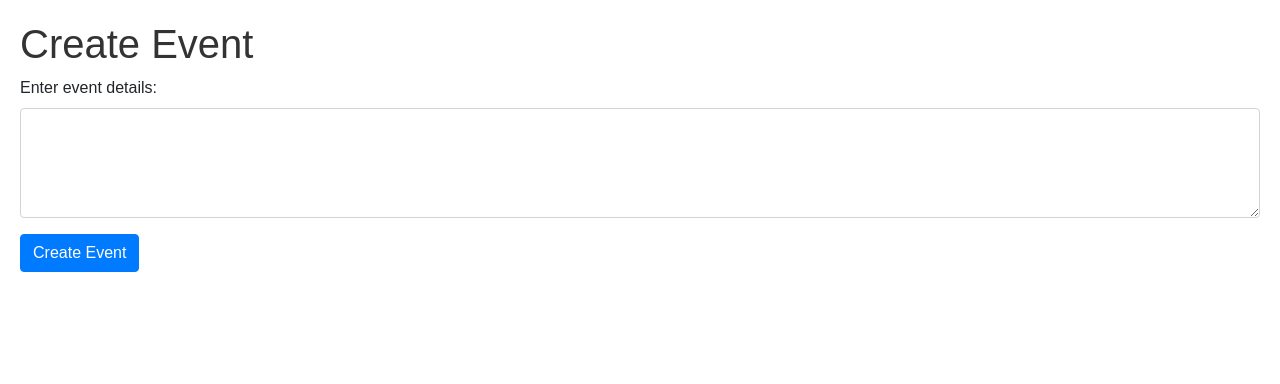
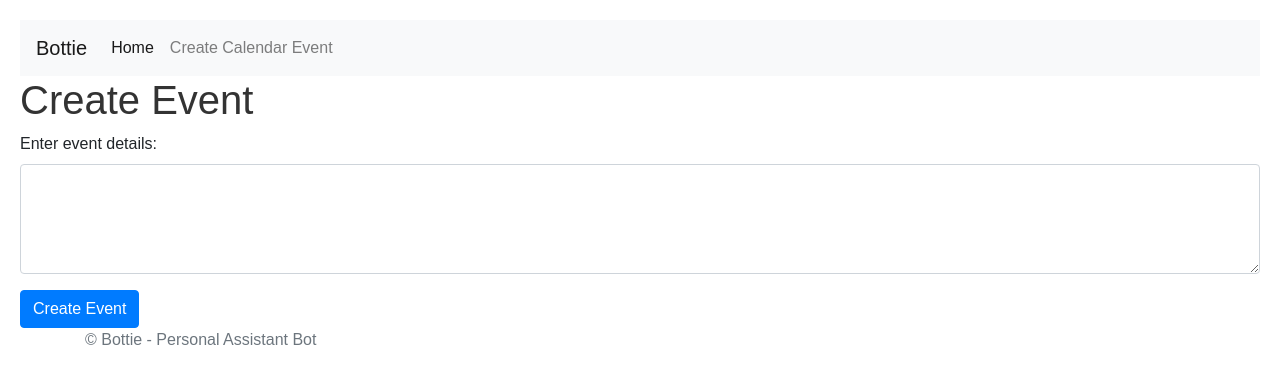
Before and after one commit to m-ranney/bottie, a Flask app: page /create in a window 1280 px wide. Shown: the top 384 px of the page. Run offline with Flask 2, Linux system fonts and the light colour scheme; some libraries are stand-ins or nearby versions.

Commit message:
Design updates. Add navbar and footer.

```diff
--- /dev/null
+++ b/partials/_footer.html
@@ -0,0 +1,5 @@
+<footer class="footer">
+  <div class="container">
+    <span class="text-muted">&copy; Bottie - Personal Assistant Bot</span>
+  </div>
+</footer>
--- /dev/null
+++ b/partials/_navbar.html
@@ -0,0 +1,16 @@
+<nav class="navbar navbar-expand-lg navbar-light bg-light">
+  <a class="navbar-brand" href="{{ url_for('index') }}">Bottie</a>
+  <button class="navbar-toggler" type="button" data-toggle="collapse" data-target="#navbarNav" aria-controls="navbarNav" aria-expanded="false" aria-label="Toggle navigation">
+    <span class="navbar-toggler-icon"></span>
+  </button>
+  <div class="collapse navbar-collapse" id="navbarNav">
+    <ul class="navbar-nav">
+      <li class="nav-item active">
+        <a class="nav-link" href="{{ url_for('index') }}">Home</a>
+      </li>
+      <li class="nav-item">
+        <a class="nav-link" href="/create">Create Calendar Event</a>
+      </li>
+    </ul>
+  </div>
+</nav>
--- a/templates/base.html
+++ b/templates/base.html
@@ -4,11 +4,15 @@
     <meta charset="UTF-8">
     <meta name="viewport" content="width=device-width, initial-scale=1.0">
     <title>Bottie - Personal Assistant Bot</title>
+    <link href="https://fonts.googleapis.com/css2?family=Roboto:wght@300;400;500&display=swap" rel="stylesheet">
     <link rel="stylesheet" href="https://maxcdn.bootstrapcdn.com/bootstrap/4.5.2/css/bootstrap.min.css">
+    <link rel="stylesheet" href="https://cdnjs.cloudflare.com/ajax/libs/font-awesome/5.15.1/css/all.min.css">
     <link rel="stylesheet" href="{{ url_for('static', filename='css/main.css') }}">
 </head>
 <body>
+    {% include 'partials/_navbar.html' %}
     {% block content %}{% endblock %}
+    {% include 'partials/_footer.html' %}
     <script src="https://ajax.googleapis.com/ajax/libs/jquery/3.5.1/jquery.min.js"></script>
     <script src="https://cdnjs.cloudflare.com/ajax/libs/popper.js/1.16.0/umd/popper.min.js"></script>
     <script src="https://maxcdn.bootstrapcdn.com/bootstrap/4.5.2/js/bootstrap.min.js"></script>
```
